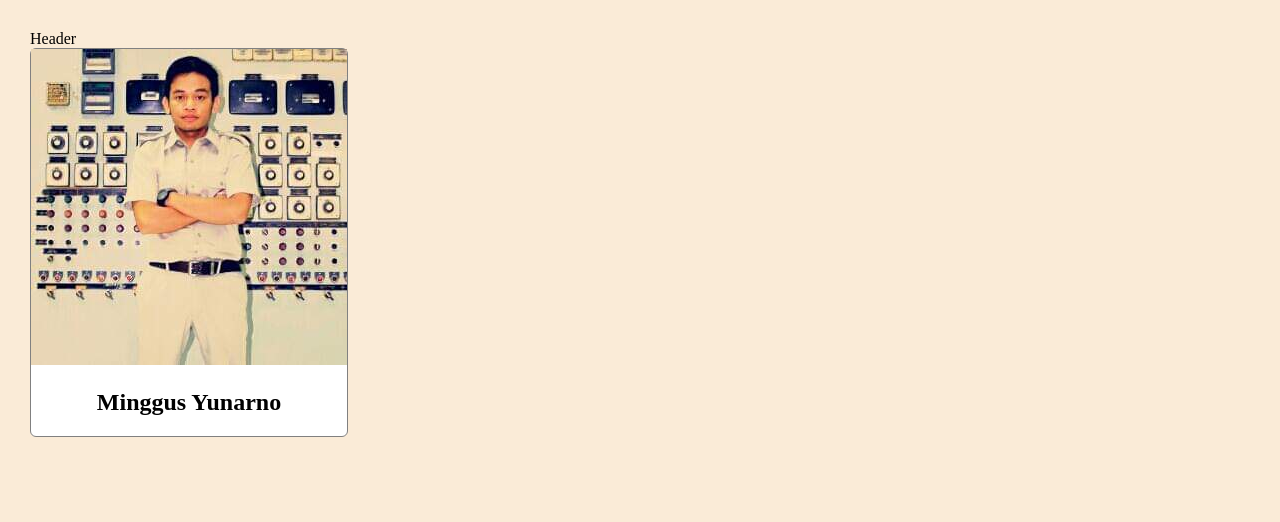
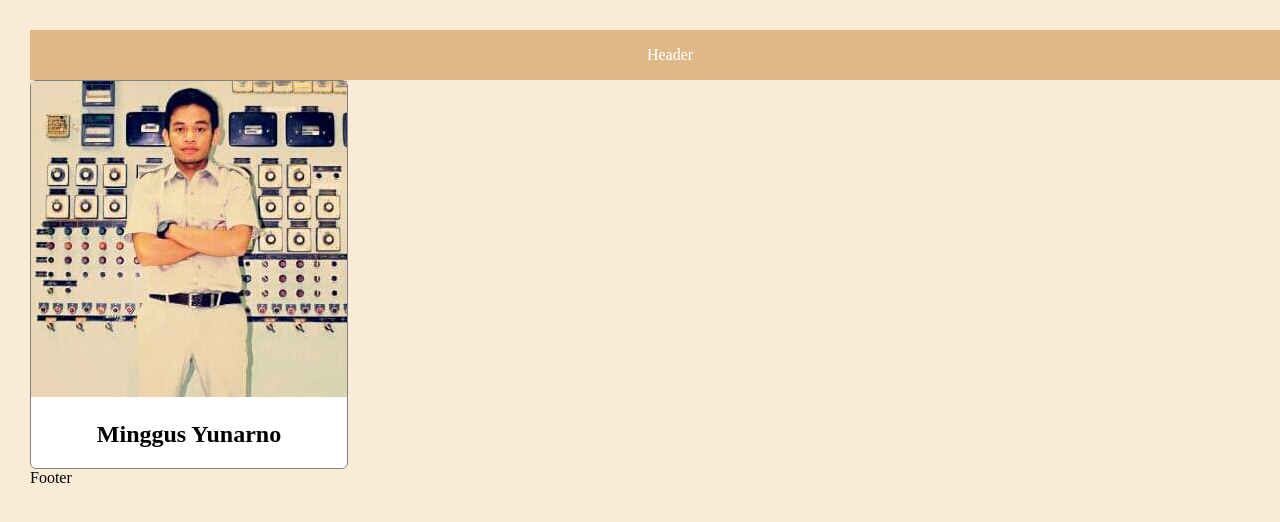
Before and after one commit to yunarno46/my_repo_from_remote, a plain HTML site: page index.html in a window 1280 px wide. Shown: the top 522 px of the page. Drawn offline with Linux system fonts and the light colour scheme.

Commit message:
added new div as footer container with id = footer

```diff
--- a/index.html
+++ b/index.html
@@ -9,5 +9,6 @@
         <img id="profile image" src="images/minggus.jpeg"/>
         <h2 id="profile-name">Minggus Yunarno</h2>
      </div>
+     <div id="footer">Footer</div>
 </body>
 </html>
--- a/style.css
+++ b/style.css
@@ -19,3 +19,12 @@ body {
  #profile-name{
     text-align: center;
  }
+
+ #header {
+    width: 100%;
+    height: 50px;
+    line-height: 50px;
+    background-color: burlywood;
+    text-align: center;
+    color: white;
+ }
```
